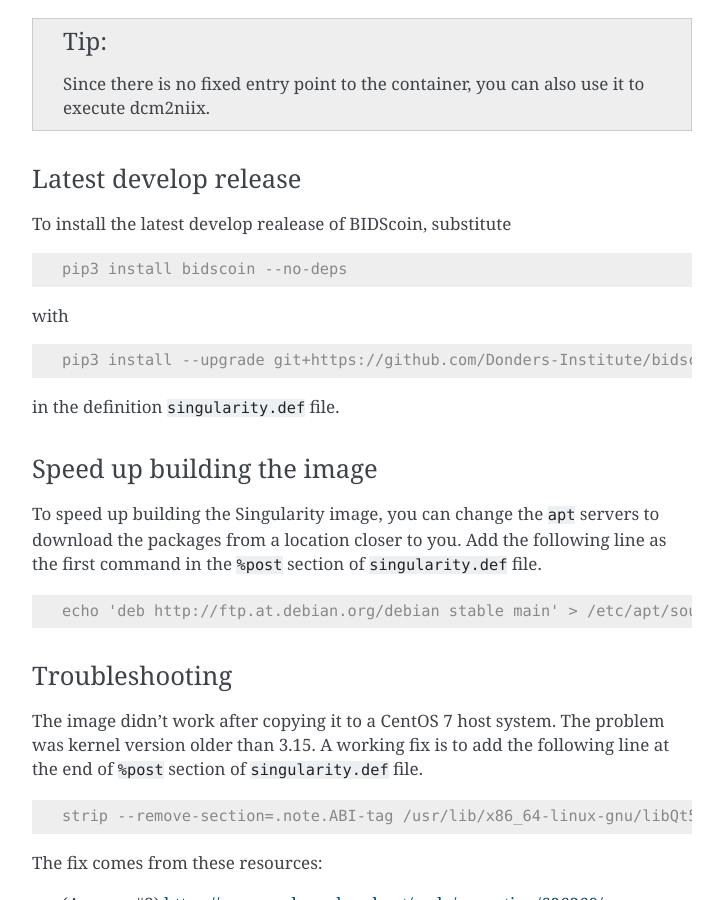
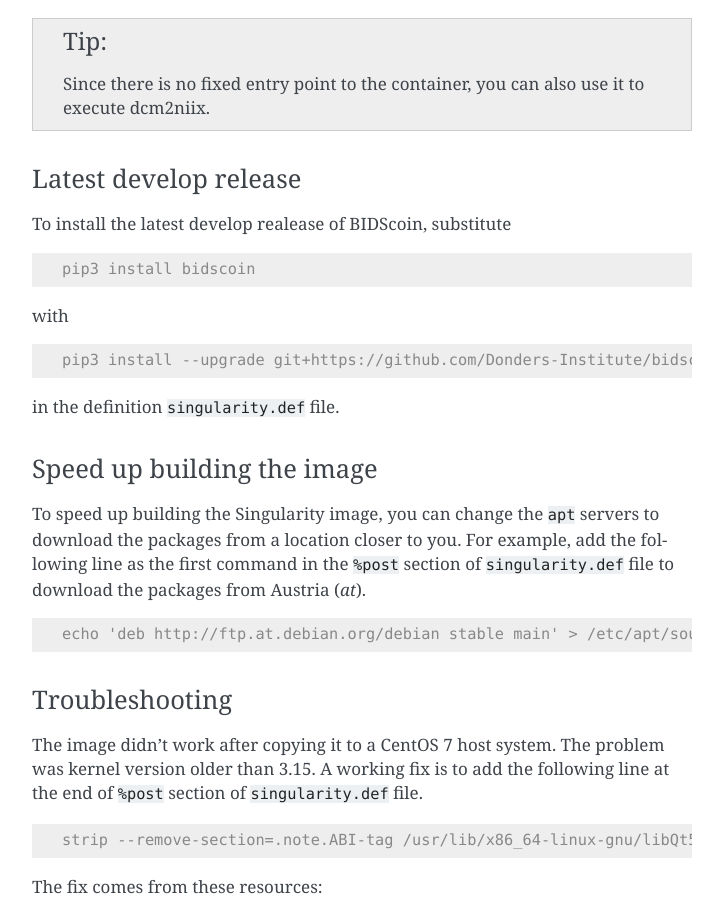
Before and after one commit to Donders-Institute/bidscoin, a Sphinx documentation site: the page built from docs/installation.rst, in a window 1280 px wide and 900 px high, scrolled down 2896 px. Shown: the whole window, without its empty margins (388-1111 px from the left). Built offline with Sphinx 7.4.7, drawn with Linux system fonts in a browser that asks for light colours.

Commit message:
Simplified the singularity definition.

```diff
--- a/docs/installation.rst
+++ b/docs/installation.rst
@@ -127,7 +127,7 @@
 
 .. code-block:: console
 
-   pip3 install bidscoin --no-deps
+   pip3 install bidscoin
 
 with
 
@@ -140,7 +140,7 @@
 Speed up building the image
 ^^^^^^^^^^^^^^^^^^^^^^^^^^^
 
-To speed up building the Singularity image, you can change the ``apt`` servers to download the packages from a location closer to you. Add the following line as the first command in the ``%post`` section of  ``singularity.def`` file.
+To speed up building the Singularity image, you can change the ``apt`` servers to download the packages from a location closer to you. For example, add the following line as the first command in the ``%post`` section of  ``singularity.def`` file to download the packages from Austria (`at`).
 
 .. code-block:: console
 
```
Also changed, not shown: 1 other file.
